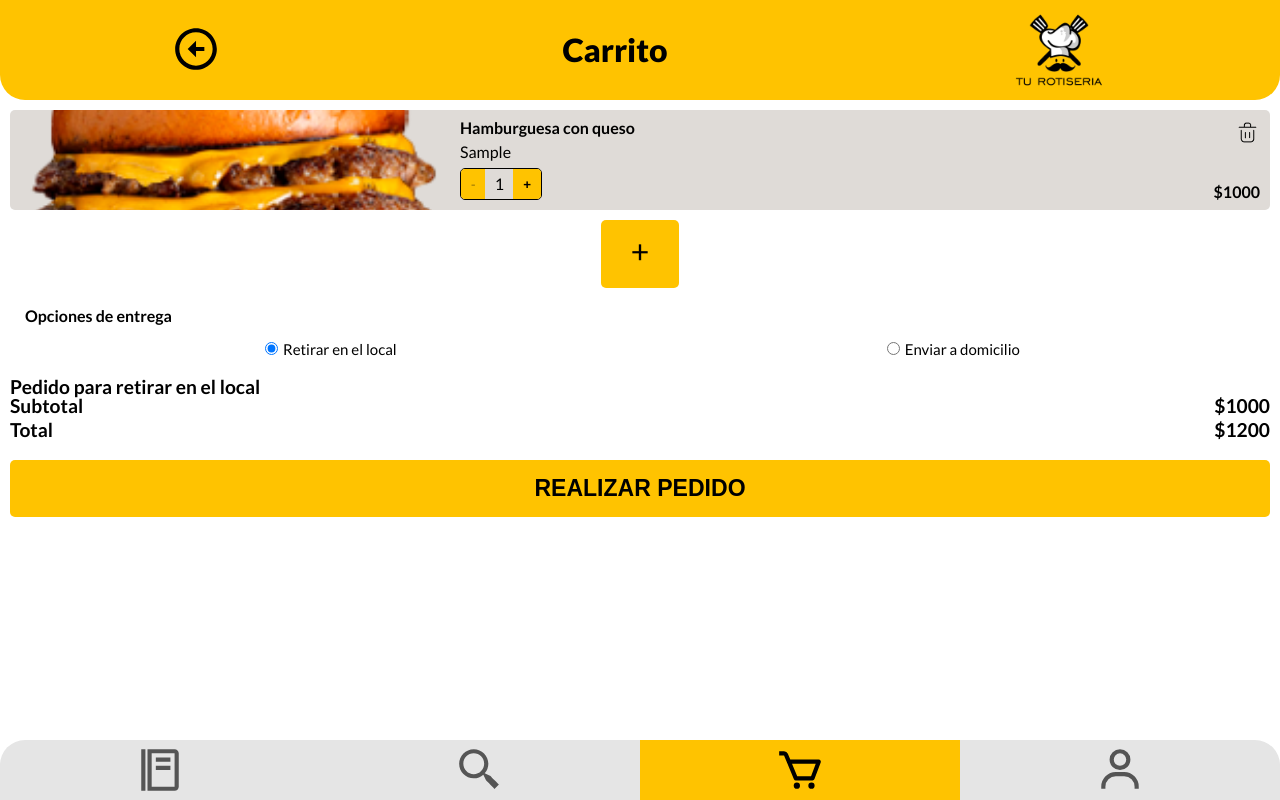
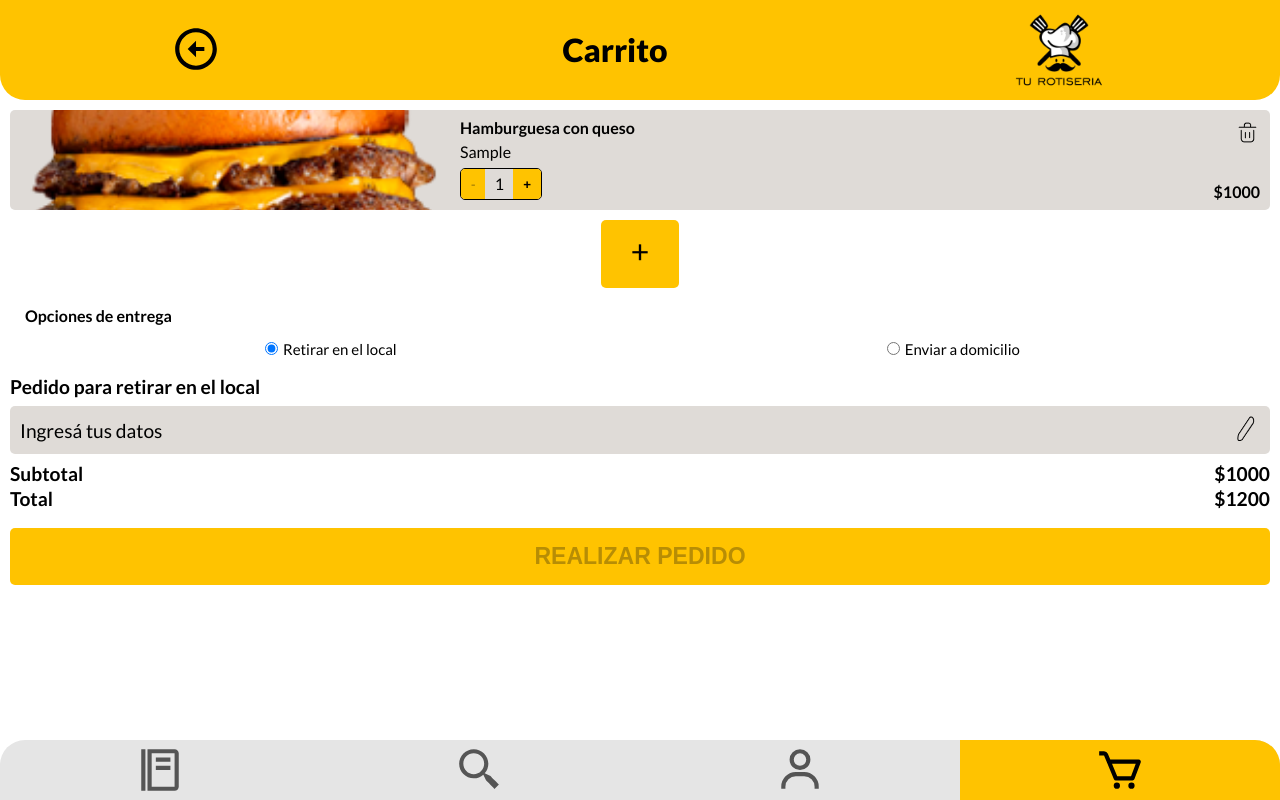
Before and after one commit to ferpanz/App_Pedidos, an Angular app: page /articulo/1 in a window 1280 px wide. Both pictures are taken after typing "Sample" into the empty fields and a click on the button "AGREGAR AL CARRITO". Built offline with nearby package versions, Linux system fonts and the light colour scheme.

Commit message:
Corrección mensaje del carrito

```diff
--- a/src/app/core/components/tabs/tabs.component.html
+++ b/src/app/core/components/tabs/tabs.component.html
@@ -8,12 +8,11 @@
   <li class="tab" [routerLink]="['/buscar']" routerLinkActive="seleccionado">
     <svg xmlns="http://www.w3.org/2000/svg" width="50px" height="50px" attr.fill="{{router.isActive('/buscar',true) ? colorActivado : colorDesactivado}}" viewBox="0 0 24 24"><path d="M19.023 16.977a35.13 35.13 0 0 1-1.367-1.384c-.372-.378-.596-.653-.596-.653l-2.8-1.337A6.962 6.962 0 0 0 16 9c0-3.859-3.14-7-7-7S2 5.141 2 9s3.14 7 7 7c1.763 0 3.37-.66 4.603-1.739l1.337 2.8s.275.224.653.596c.387.363.896.854 1.384 1.367l1.358 1.392.604.646 2.121-2.121-.646-.604c-.379-.372-.885-.866-1.391-1.36zM9 14c-2.757 0-5-2.243-5-5s2.243-5 5-5 5 2.243 5 5-2.243 5-5 5z"/></svg>
   </li>
+  <li class="tab" [routerLink]="['/perfil']" routerLinkActive="seleccionado">
+    <svg xmlns="http://www.w3.org/2000/svg" width="50px" height="50px" attr.fill="{{router.isActive('/perfil',true) ? colorActivado : colorDesactivado}}" viewBox="0 0 24 24"><path d="M12 2a5 5 0 1 0 5 5 5 5 0 0 0-5-5zm0 8a3 3 0 1 1 3-3 3 3 0 0 1-3 3zm9 11v-1a7 7 0 0 0-7-7h-4a7 7 0 0 0-7 7v1h2v-1a5 5 0 0 1 5-5h4a5 5 0 0 1 5 5v1z"/></svg>
+  </li>
   <li class="tab" [routerLink]="['/carrito']" routerLinkActive="seleccionado">
     <svg xmlns="http://www.w3.org/2000/svg" width="50px" height="50px" attr.fill="{{router.isActive('/carrito',true) ? colorActivado : colorDesactivado}}" viewBox="0 0 24 24"><path d="M21.822 7.431A1 1 0 0 0 21 7H7.333L6.179 4.23A1.994 1.994 0 0 0 4.333 3H2v2h2.333l4.744 11.385A1 1 0 0 0 10 17h8c.417 0 .79-.259.937-.648l3-8a1 1 0 0 0-.115-.921zM17.307 15h-6.64l-2.5-6h11.39l-2.25 6z"/><circle cx="10.5" cy="19.5" r="1.5"/><circle cx="17.5" cy="19.5" r="1.5"/></svg>
-  </li>
-
-  <li class="tab" [routerLink]="['/perfil']" routerLinkActive="seleccionado">
-    <svg xmlns="http://www.w3.org/2000/svg" width="50px" height="50px" attr.fill="{{router.isActive('/perfil',true) ? colorActivado : colorDesactivado}}" viewBox="0 0 24 24"><path d="M12 2a5 5 0 1 0 5 5 5 5 0 0 0-5-5zm0 8a3 3 0 1 1 3-3 3 3 0 0 1-3 3zm9 11v-1a7 7 0 0 0-7-7h-4a7 7 0 0 0-7 7v1h2v-1a5 5 0 0 1 5-5h4a5 5 0 0 1 5 5v1z"/></svg>
   </li>
 
 </ul>
--- a/src/app/pages/articulo/articulo.component.html
+++ b/src/app/pages/articulo/articulo.component.html
@@ -15,7 +15,7 @@
     </div>
   </div>
   <label for="notas" class="negrita">Notas:</label>
-  <textarea name="notas" id="notas" cols="30" rows="6" [(ngModel)]="notas"></textarea>
+  <textarea name="notas" id="notas" cols="30" rows="4" [(ngModel)]="notas" placeholder="¿Necesitás algo con respecto a este producto?"></textarea>
   <div id="cantidad-container">
     <label for="cantidad" class="negrita">Cantidad:</label>
     <app-contador-cantidad (cantidadCambiada)="cantidad.set($event)"></app-contador-cantidad>
--- a/src/app/pages/carrito/carrito.component.html
+++ b/src/app/pages/carrito/carrito.component.html
@@ -44,7 +44,7 @@
   <section class="margen-chico" id="informacion">
       <h3 *ngIf="tipoEntrega === 'domicilio'">Dirección de envío</h3>
       <h3 *ngIf="tipoEntrega === 'local'">Pedido para retirar en el local</h3>
-      <div class="flex-apart" id="envios-container" *ngIf="tipoEntrega === 'domicilio'">
+      <div class="flex-apart" id="envios-container">
           <div>
               <ng-container *ngIf="perfilService.perfil(); else sinDatosEnvio">
                   <h4>{{perfilService.perfil()!.nombre}}</h4>
@@ -52,7 +52,7 @@
                   <p>{{perfilService.perfil()!.detalleEntrega}}</p>
               </ng-container>
               <ng-template #sinDatosEnvio>
-                  <p>Ingresá tus datos de envío</p>
+                  <p>Ingresá tus datos</p>
               </ng-template>
           </div>
           <div>
@@ -73,7 +73,7 @@
               <p class="negrita">${{total}}</p>
           </div>
       </div>
-      <button id="enviar" [disabled]="!perfilService.perfil() && tipoEntrega === 'domicilio'" (click)="enviarMensaje()">
+      <button id="enviar" [disabled]="!perfilService.perfil()" (click)="enviarMensaje()">
           REALIZAR PEDIDO
       </button>
   </section>
```
